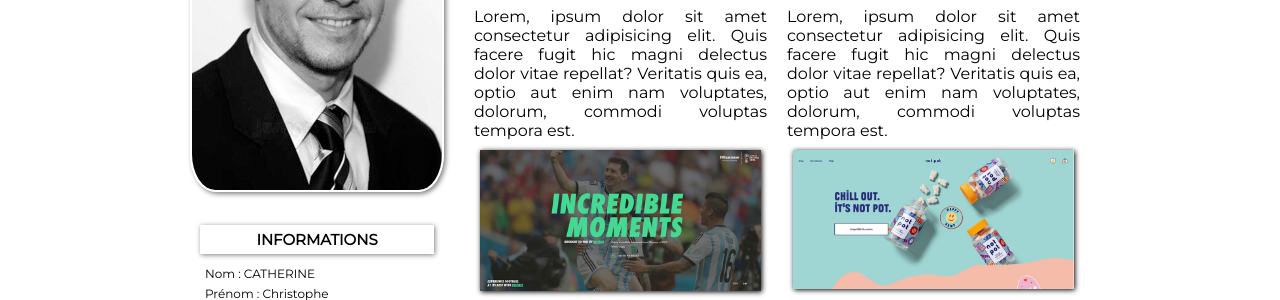
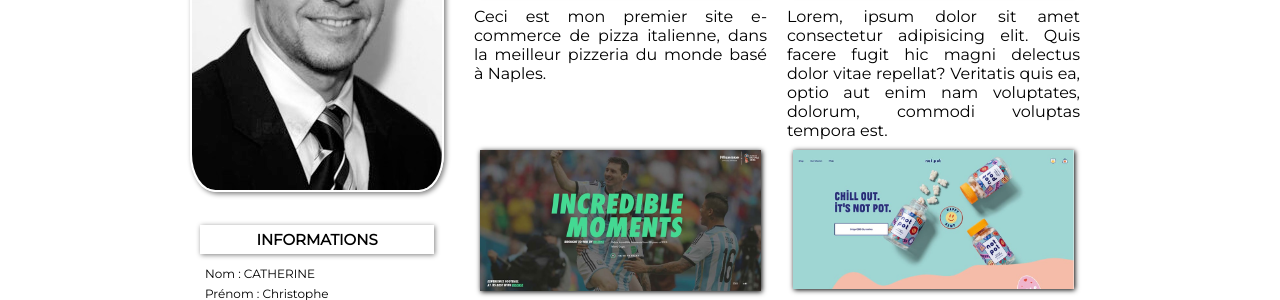
Before and after one commit to christophecatherine/cv_portfolio, a plain HTML site: page portfolio.html in a window 1280 px wide. Shown: the part 457-757 px from the top of the page. Drawn offline with Linux system fonts and the light colour scheme.

Commit message:
portfolio site pizza

```diff
--- a/portfolio.html
+++ b/portfolio.html
@@ -73,7 +73,7 @@
                 <div class="item-site">
                     <a href="https://christophecatherine.github.io/pizza/" target="blank">
                     <img src="portfolio/sitePizza.png" alt="Miniature site"></a>
-                    <p>Lorem, ipsum dolor sit amet consectetur adipisicing elit. Quis facere fugit hic magni delectus dolor vitae repellat? Veritatis quis ea, optio aut enim nam voluptates, dolorum, commodi voluptas tempora est.</p>
+                    <p>Ceci est mon premier site e-commerce de pizza italienne, dans la meilleur pizzeria du monde basé à Naples. </p>
                 </div>
 
                 <div class="item-site">
```
